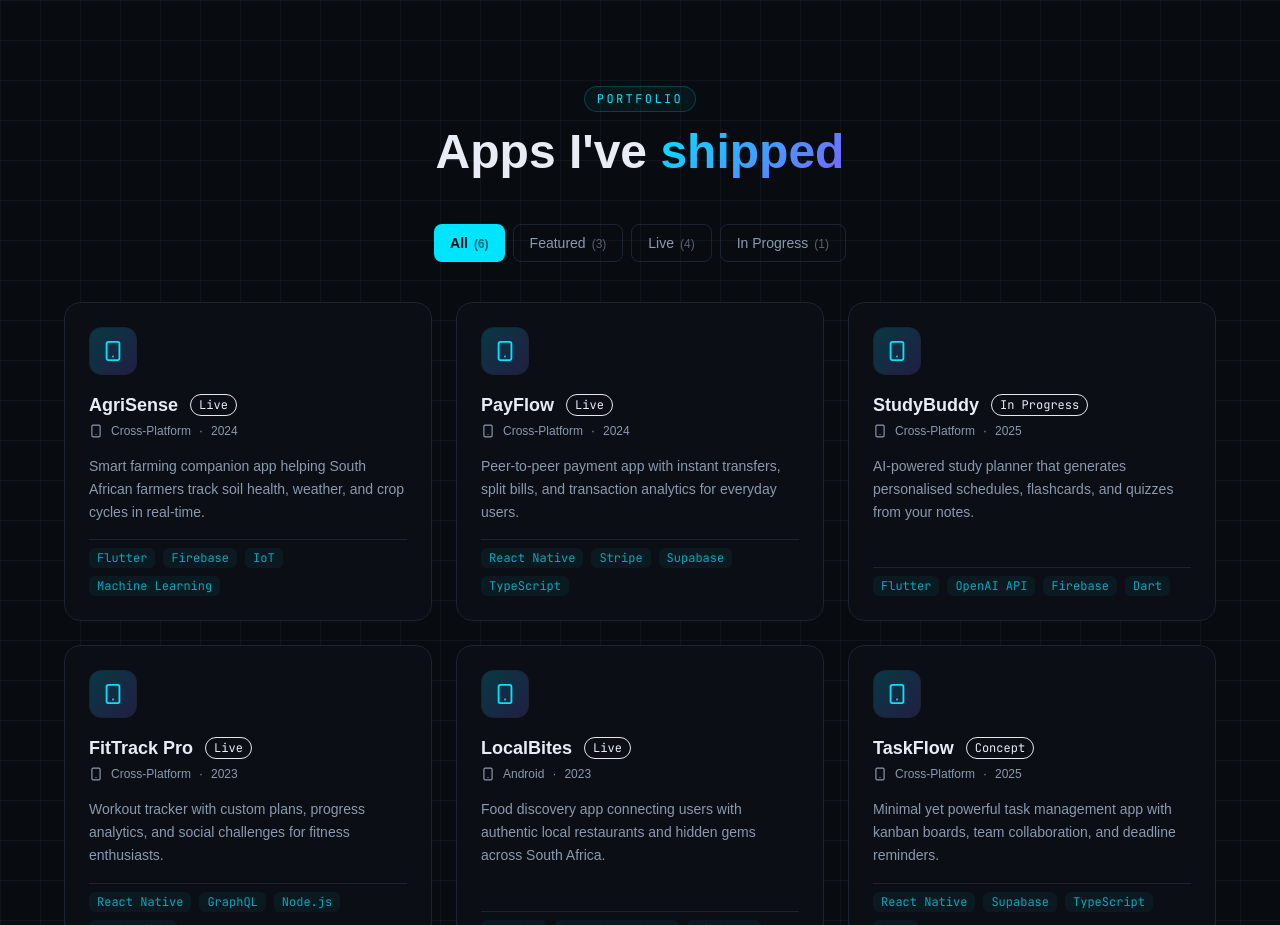
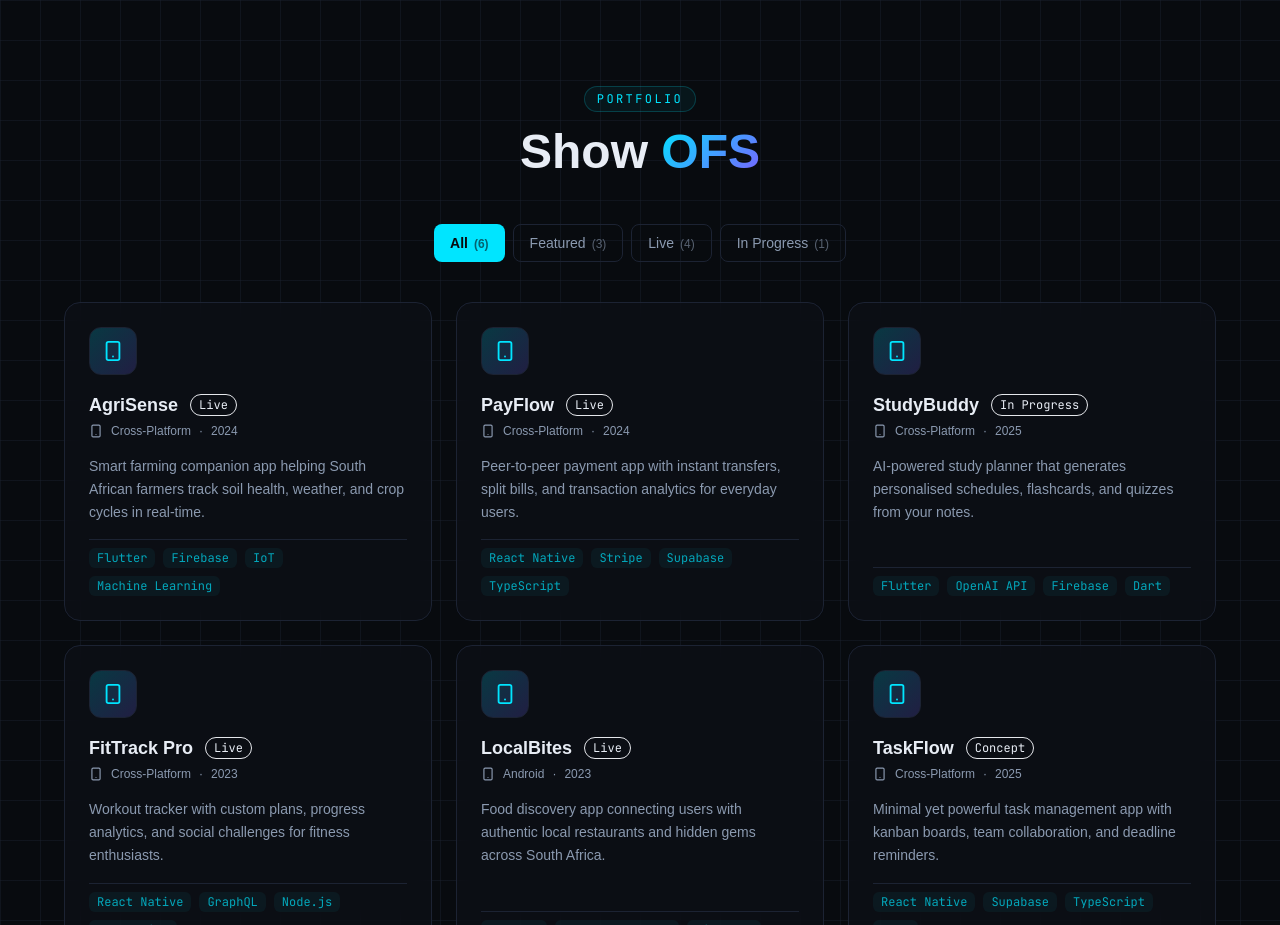
Before and after one commit to 25033865/mudau-portfolio, a Next.js app: page / in a window 1280 px wide. Shown: the part 2560-3485 px from the top of the page. Built offline with nearby package versions, Linux system fonts and the light colour scheme; a web font is replaced by a local one.

Commit message:
show ofs

```diff
--- a/src/components/sections/ProjectsSection.tsx
+++ b/src/components/sections/ProjectsSection.tsx
@@ -161,8 +161,8 @@ export default function ProjectsSection() {
       <div className="relative z-10 mx-auto max-w-6xl">
         <SectionHeader
           label="Portfolio"
-          title="Apps I've"
-          titleAccent="shipped"
+          title="Show"
+          titleAccent="OFS"
         />
 
         {/* Filter Tabs */}
```
